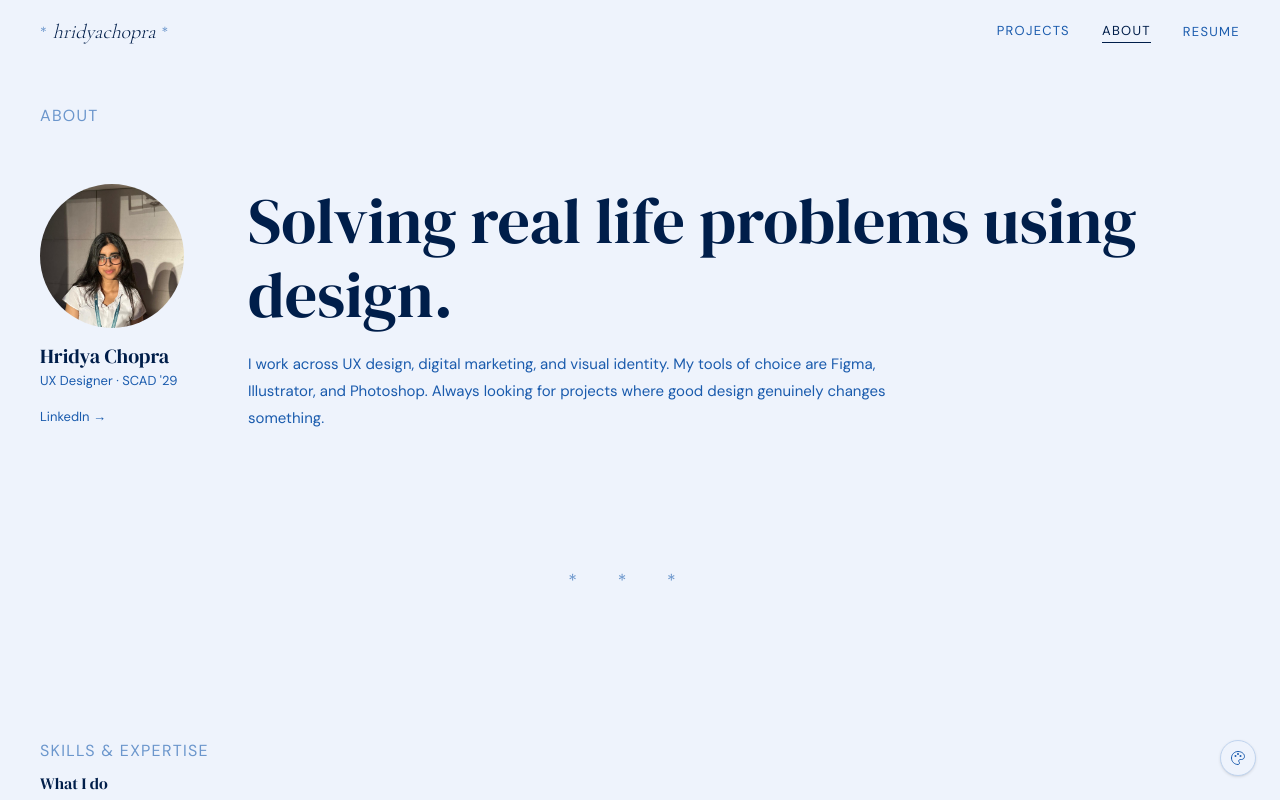
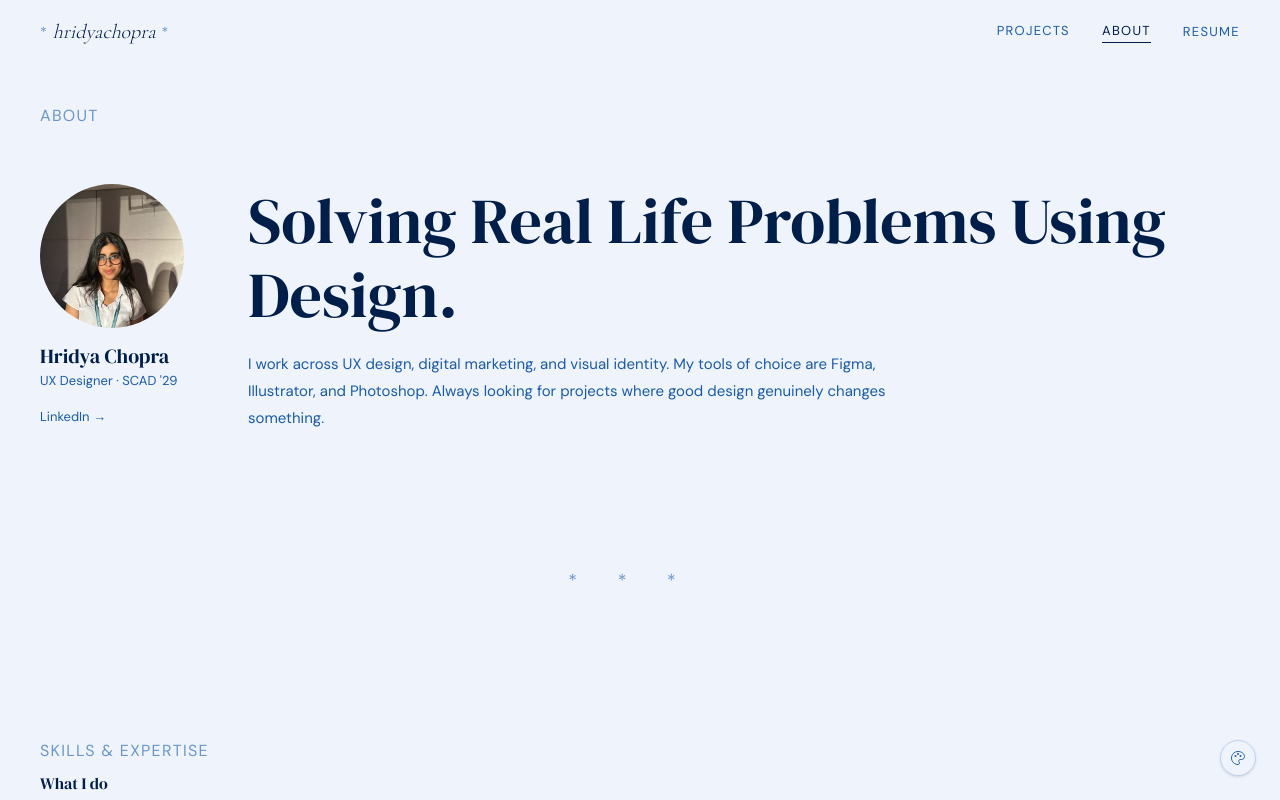
Before and after one commit to choprahridya/hridyachopra, a Next.js app: page /about in a window 1280 px wide. Shown: the top 800 px of the page. Built offline with nearby package versions, Linux system fonts and the light colour scheme.

Commit message:
Capitalise about page headline

```diff
--- a/app/about/page.tsx
+++ b/app/about/page.tsx
@@ -102,7 +102,7 @@ export default function AboutPage() {
                 className="font-serif text-text-primary"
                 style={{ fontSize: 'var(--text-h1)', lineHeight: 'var(--lh-tight)' }}
               >
-                Solving real life problems using design.
+                Solving Real Life Problems Using Design.
               </h1>
               <p className="text-[15px] text-text-secondary leading-[var(--lh-loose)] max-w-prose">
                 I work across UX design, digital marketing, and visual identity. My tools of choice
```
